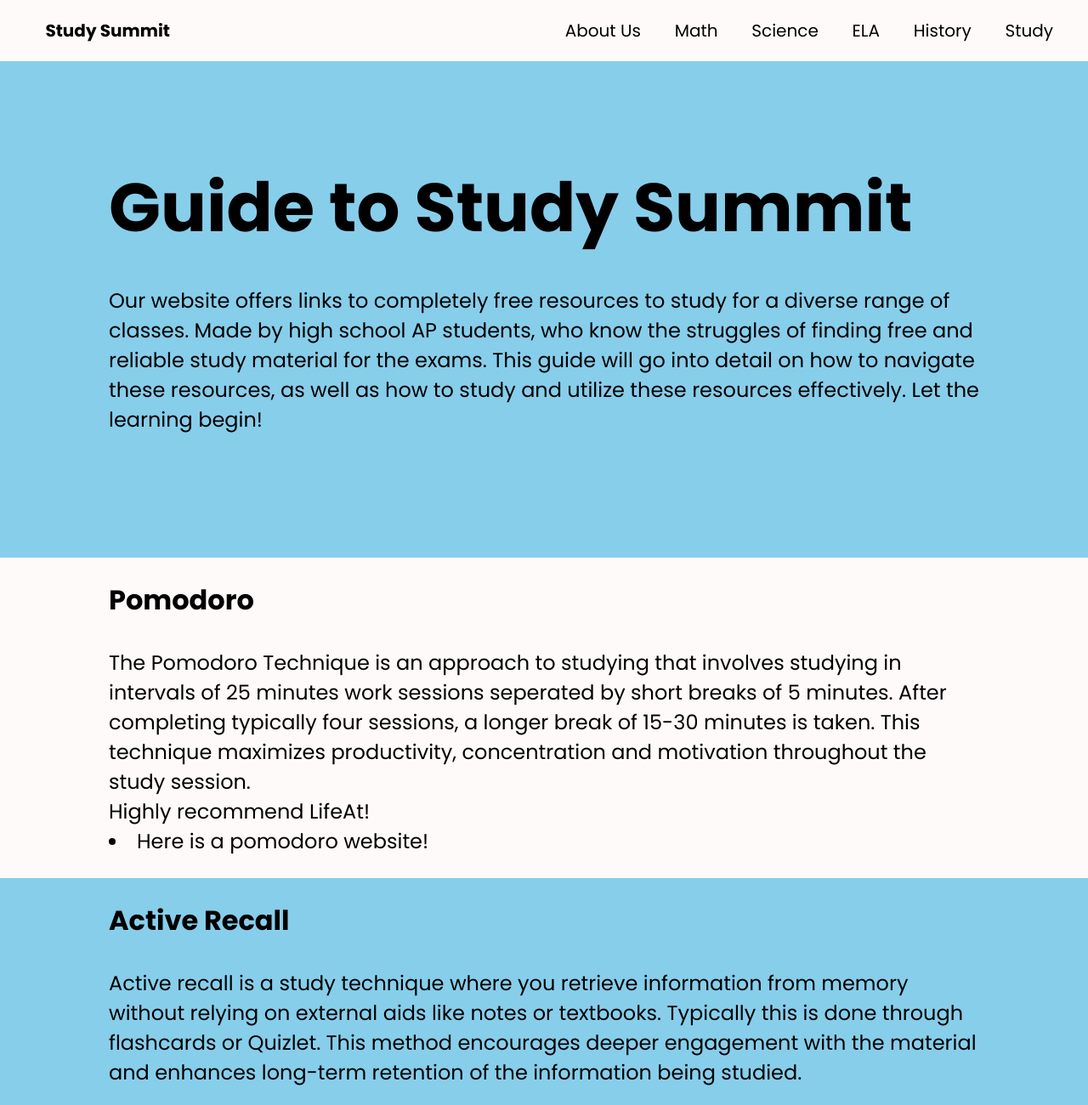
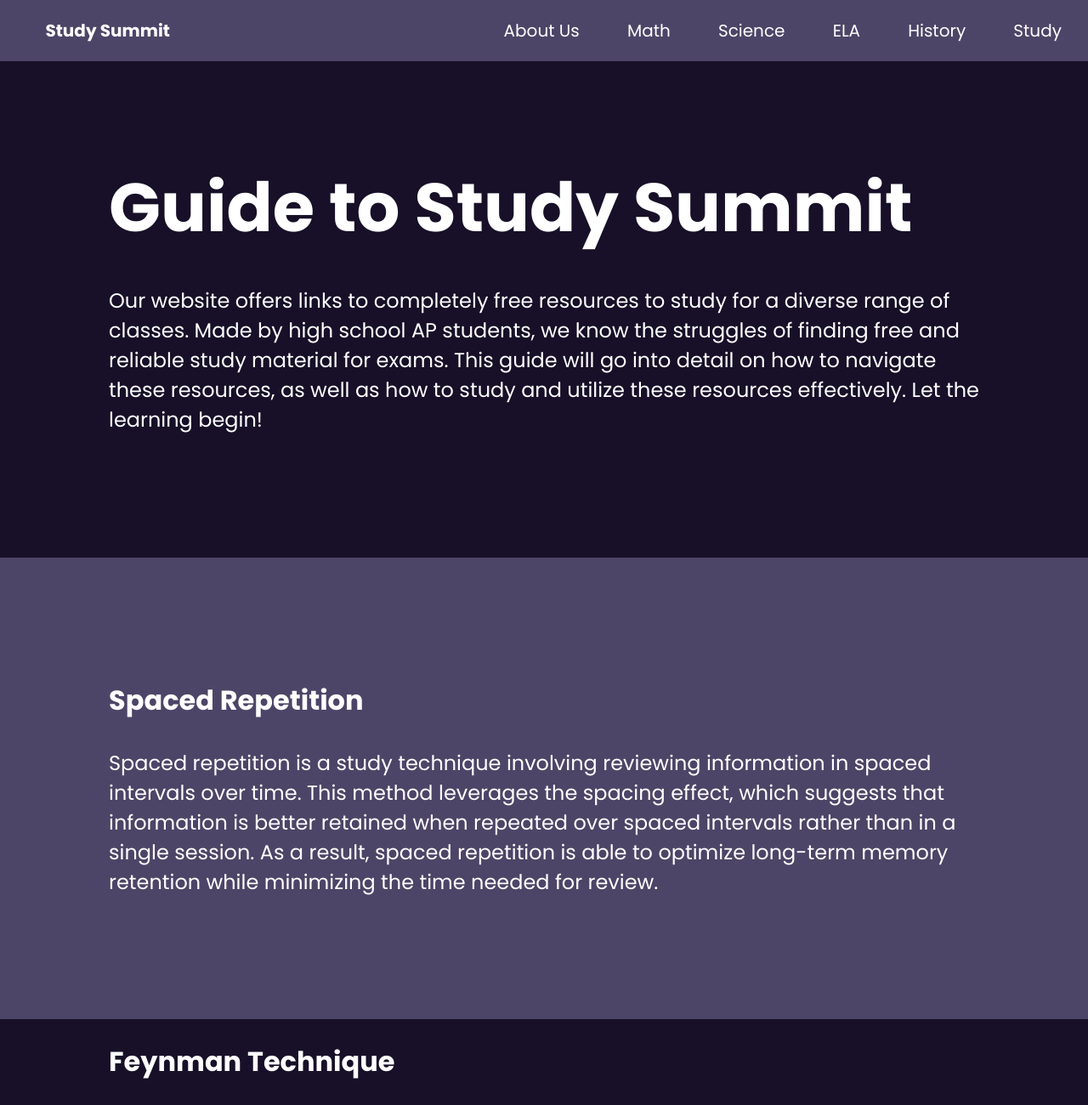
Before and after one commit to DanielTsay1/StudySummit, a plain HTML site: page studypage.html in a window 1280 px wide. Shown: the top 1300 px of the page at 85% size. Drawn offline with Linux system fonts and the light colour scheme.

Commit message:
fix hero and prep study page

```diff
--- a/homepage.css
+++ b/homepage.css
@@ -40,7 +40,7 @@ body::-webkit-scrollbar {
 .hero-container {
     display: flex;
     width: 100%;
-    padding: 10% 10%;
+    padding: 6% 10%;
     width: 80%;
 }
 
@@ -116,8 +116,6 @@ body::-webkit-scrollbar {
     display: flex;
     flex-direction: row;
     width: 100%;
-    padding: 10% 0;
-    margin-top: 5%;
 }
 
 .hero-text {
--- a/studypage.css
+++ b/studypage.css
@@ -35,49 +35,80 @@ body::-webkit-scrollbar {
     display: block;
 }
 
+.hero-container {
+    display: flex;
+    width: 100%;
+    padding: 6% 10%;
+    width: 80%;
+}
+
+.alt-container { /* alternate container holding info */
+    display: flex;
+    width: 100%;
+    padding: 10% 10%;
+    width: 80%;
+    color: white;
+    background-color:#4d4567; /*container background color */
+}
+
+.container { /* container holding info */
+    display: flex;
+    width: 100%;
+    padding: 10px 10%;
+    width: 80%;
+    color: white;
+    background-color:#171028; /*container background color */
+}
+
+.bold {
+    font-weight: bold;
+}
+
 .nav-bar {
     display: flex;
     flex-direction: row;
+    background-color: #4d4567; /*navbar background color*/
     justify-content: space-between;
     align-content: center;
-    padding:1rem 1rem;
-    background-color: snow;
+    padding: 1rem 1rem;
+}
 
+#link {
+    text-decoration: none;
+    color: white;
+    transition: 1s;
 }
+
 .nav-home {
     width: 15%;
     margin: 0 3%;
     align-self: center;
 }
+
 .nav-list {
     display: flex;
     flex-direction: row;
-    justify-content: space-evenly;
-    width: 50%;
+    justify-content: space-between;
+    width: 55%;
     align-items: center;
 }
 
 .nav-item{
     padding: 5px  15px;
     transition: .5s ease;
+    border-radius: 15px;
 
 }
 
+/* -------------hover affect for nav bar-------------- */
 .nav-item:hover{
-    background-color: rgb(197, 197, 197);
+    background-color: #8c80AA; /*hover color for navbar*/
     border-radius: 15px;
     transition-duration: all 0.7s ease-in-out;
 }
+/* -------------end------------ */
 
-#link {
-    text-decoration: none;
-    color: black;
-    transition: 1s;
-}
-
-.bold {
-    font-weight: bold;
-}
+/* navbar code^^*/
 
 .re-container {
     display: flex;
@@ -140,24 +171,6 @@ body::-webkit-scrollbar {
     text-decoration: none;
 }
 
-.conclusion {
-    display: flex;
-    flex-direction: column;
-    font-size: 1.5rem;
-    background: snow;
-}
-
-.conclusion-title {
-    font-size: 2rem;
-    padding: 1rem 0;
-    font-weight: bold;
-}
-
-.conclusion-text {
-    font-size: 1.5rem;
-    padding: 1rem 0;
-}
-
 
 .footer-container {
     background-color: snow;
--- a/studypage.html
+++ b/studypage.html
@@ -41,16 +41,11 @@
                         Science
                     </a>
                 </div>
-
-
                 <div class="nav-item">
                     <a id="link" href="ela.html">
                         ELA
                     </a>
                 </div>
-
-
-
                 <div class="nav-item">
                     <a id="link" href="history.html">
                         History
@@ -64,60 +59,20 @@
             </div>
         </div>
 
-        <div class="re-container">
+        <div class="container">
             <div class="landing-container">
                 <div class="landing-title">
                     Guide to Study Summit
                 </div>
                 <div class="landing-description">
-                    Our website offers links to completely free resources to study for a diverse range of classes. Made by high school AP students, who know the
-                    struggles of finding free and reliable study material for the exams. This guide will go into detail on how to navigate these resources,
+                    Our website offers links to completely free resources to study for a diverse range of classes. Made by high school AP students, we know the
+                    struggles of finding free and reliable study material for exams. This guide will go into detail on how to navigate these resources,
                     as well as how to study and utilize these resources effectively. Let the learning begin!
                 </div>
             </div>
         </div>
 
-        <div class="alt-re-container">
-            <div class="section-container">
-                <div class = "section-title">
-                    Pomodoro
-                </div>
-                <div class = "section-content">
-                    The Pomodoro Technique is an approach to studying
-                    that involves studying in intervals of
-                    25 minutes work sessions seperated by short breaks of 5 minutes.
-                     After completing typically four sessions, a
-                      longer break of 15-30 minutes is taken. This technique maximizes productivity, concentration and
-                      motivation throughout the study session.
-                      <br>
-                      Highly recommend LifeAt!
-                        <li>
-                        <a id = "link" href="https://pomofocus.io/">
-                            Here is a pomodoro website!
-                        </a>
-                    </li>
-
-
-                </div>
-            </div>
-        </div>
-
-        <div class="re-container">
-            <div class="section-container">
-                <div class = "section-title">
-                    Active Recall
-                </div>
-                <div class = "section-content">
-                    Active recall is a study technique where you retrieve information
-                    from memory without relying on external aids like notes or textbooks.
-                    Typically this is done through flashcards or Quizlet.
-                    This method encourages deeper engagement with the material and
-                    enhances long-term retention of the information being studied.
-                </div>
-            </div>
-        </div>
-
-        <div class="alt-re-container">
+        <div class="alt-container">
             <div class="section-container">
                 <div class = "section-title">
                     Spaced Repetition
@@ -132,7 +87,7 @@
             </div>
         </div>
 
-        <div class="re-container">
+        <div class="container">
             <div class="section-container">
                 <div class = "section-title">
                     Feynman Technique
@@ -147,24 +102,6 @@
             </div>
         </div>
 
-        <div class="alt-re-container">
-            <div class="conclusion">
-                <div class="conclusion-title">
-                    Takeaways and conclusion
-                </div>
-                <div class="conclusion-text">
-                    While there are many ways and strategies to approach studying, in the end you have
-                    to find what works for you. It may involve testing many techniques or creating your
-                    own, but find a technique that works for you and that you can stick to. A universal
-                    tip for all students taking tests is to take practice tests at least a week before
-                    the actual test. The law of specificity says that if you want to get better at something,
-                    you need to practice that exact thing. This means taking timed practice tests if
-                    that is what you are practicing for. Especially AP students, practice tests will
-                    carry you to your desired score. Armed with this information, we hope you find
-                    this website useful! Happy studying and have fun!
-                </div>
-            </div>
-        </div>
 
 
         <div class="footer-container">
@@ -174,14 +111,6 @@
                 </a>
             </button>
         </div>
-
-        <!--
-            pomodoro https://www.youtube.com/embed/mNBmG24djoY?si=Zd7tbvXeJDxAUS31
-            active recall https://www.youtube.com/embed/IyvlgRf7u3Y?si=yRYXtWyBQIO5sgl7
-            spaced repetition https://www.youtube.com/embed/-uMMRjrzPmE?si=cKhdqjGAHHKUKLBJ
-            feynman tech https://www.youtube.com/embed/tkm0TNFzIeg?si=zCbTLTCayVCjerVV
-        -->
-
         <div class="copyright">
             <p>© Copyright Daniel Tsay, Ethan Tay, Brian Lin. All Rights Reserved</p>
         </div>
```
